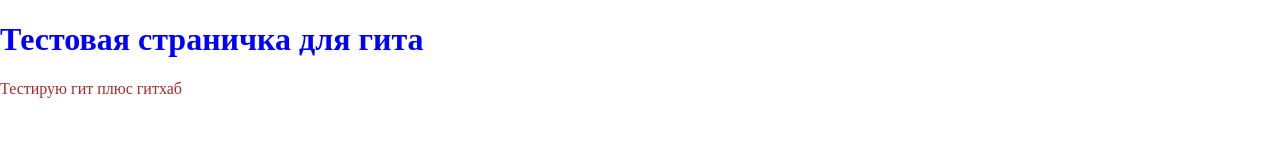
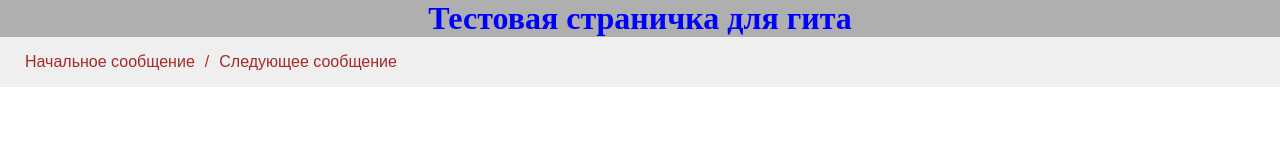
Before and after one commit to andrew28051985/gittesting, a plain HTML site: page index.html in a window 1280 px wide. Drawn offline with Linux system fonts and the light colour scheme.

Commit message:
Сделал горизонтальную навигацию

```diff
--- a/index.html
+++ b/index.html
@@ -7,9 +7,16 @@
   <title>Тестирую гит</title>
 </head>
 <body>
+	<div class="header">
   <h1>Тестовая страничка для гита</h1>
-  <p>
-    Тестирую гит плюс гитхаб
+  </div>
+  <div class="wrapper-nav">
+  <p class="nav">
+    <a href="#">Начальное сообщение</a>
   </p>
+  <p class="before">
+  	<a href="#">Следующее сообщение</a>
+  </p>
+  </div>
 </body>
 </html>
--- a/styles/style.css
+++ b/styles/style.css
@@ -6,5 +6,34 @@ p {
   color: brown;
 }
 h1 {
+	margin: 0;
   color: blue;
 }
+.header {
+	background-color: #afafaf;
+	text-align: center;
+}
+.wrapper-nav {
+	background-color: #efefef;
+	padding-left: 25px;
+	font-family: sans-serif;
+	display: flex;
+	justify-content: flex-start;
+}
+.wrapper-nav a {
+	text-decoration: none;
+	color: brown;
+}
+.nav {
+	display: flex;
+	justify-content: flex-start;
+}
+.nav::after {
+	display: block;
+	content: "/";
+	margin-left: 10px;
+	margin-right: 10px;
+}
+.before {
+
+}
```
